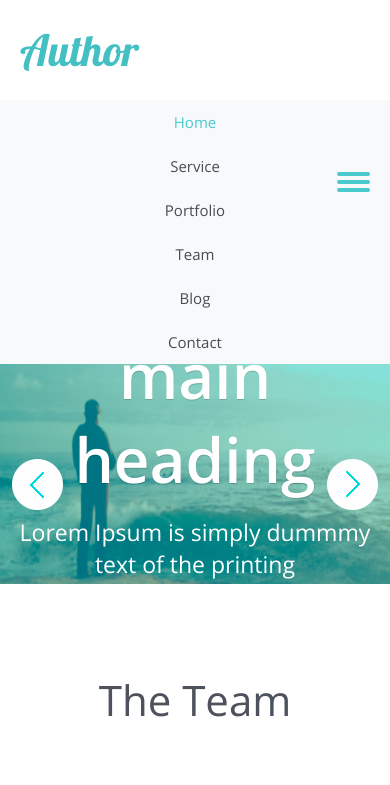
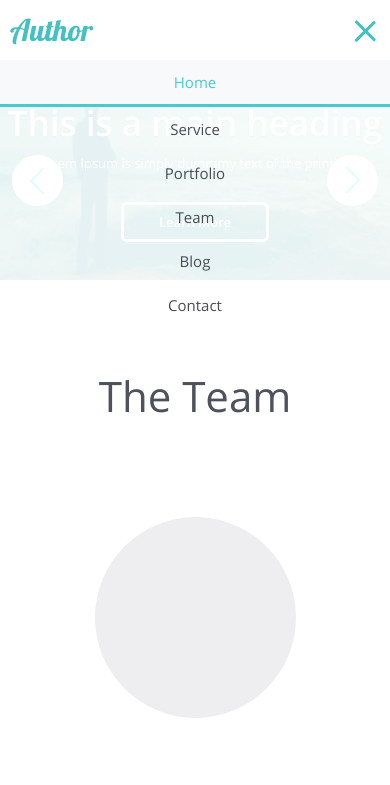
Before and after one commit to Melagomania/author, a website: page app/index.html in a window 390 px wide. Both pictures are taken after a click on the element 353 px from the left and 50 px from the top of the page. Shown: the top 785 px of the page. Drawn offline with nearby package versions, Linux system fonts and the light colour scheme; files that its build step writes are made by us from their sources; files whose address does not match are found by name.

Commit message:
made footer, team, price responsive

```diff
--- a/app/index.html
+++ b/app/index.html
@@ -10,14 +10,10 @@
 <body>
   <div class="header">
     <div class="topline">
+      <div class="content">
         <h1><a href="#">Author</a></h1>
 
         <nav>
-        <div class="toggle-menu">
-          <div></div>
-          <div></div>
-          <div></div>
-        </div>
           <ul>
             <li class="active"><a href="#">Home</a></li>
             <li><a href="#">Service</a></li>
@@ -27,6 +23,10 @@
             <li><a href="#">Contact</a></li>
           </ul>
         </nav>
+        <div class="toggle-menu">
+          <span></span>
+        </div>
+      </div>
     </div>
   <div class="slider">
     <div class="slide"><img src="img/banner.jpg" alt="">
@@ -54,7 +54,7 @@
 
   </div>
 </div>
-  <section class="team">
+  <section class="team content">
     <h2>The Team</h2>
     <ul>
       <li>
--- a/app/js/common.js
+++ b/app/js/common.js
@@ -13,9 +13,11 @@ $(document).ready(function() {
 	  dragEndSpeed : 800
 	 });
 
-	 var $menu_button = $(".toggle-menu");
-	 var $menu = $("nav ul");
-	 $menu_button.click(function () {
-	 	$menu.slideToggle("slow");
+	$(".toggle-menu").click(function () {
+		$(this).toggleClass("on");
+		$("nav").slideToggle("slow");
 	});
+
+
+
 });
--- a/app/sass/_media.sass
+++ b/app/sass/_media.sass
@@ -1,25 +1,40 @@
-@media only screen and (max-width: 1190px)
-  .topline h1
-    margin-left: 20px
+@media only screen and (max-width: 992px)
+  .team
+    ul
+      li
+        width: 47%
 
-@media only screen and (max-width: 700px)
-  .topline
-    position: relative
+@media only screen and (max-width: 768px)
+  .header
+    h1
+      font-size: 30px
+      line-height: 60px
     nav
-      float: none
-      .toggle-menu
+      display: none
+      width: 100%
+      ul li
         display: block
-      ul
-        background-color: $card-bg-color
         width: 100%
-        display: none
-        li
-          float: none
-          display: block
-          a
-            padding: 10px 20px
-          &.active, &:hover
-            border: none
-          &:active
-            border-bottom: 3px solid $main-color
-            background-color: #f3f4f6
+        a
+          padding: 10px 40px
+    .toggle-menu
+      display: block
+  .slider
+    margin-top: 60px
+    .slide
+      .text
+        font-size: 13px
+  .price
+    padding-bottom: 50px
+    .content
+      .card
+        display: block
+        width: 100%
+        margin: 0 auto 60px
+
+
+@media only screen and (max-width: 480px)
+  .team
+    ul
+      li
+        width: 100%
--- a/app/sass/_placeholders.sass
+++ b/app/sass/_placeholders.sass
@@ -1,8 +1,9 @@
 %container
-    max-width: 1170px
-    width: 100%
-    margin: 0 auto
-    overflow: hidden
+  max-width: 1170px
+  width: 100%
+  margin: 0 auto
+  overflow: hidden
+  box-sizing: border-box
 
 %cross
   &::before
@@ -25,3 +26,12 @@
   transform: translate(0px, -50%)
   &:hover
     opacity: 0.7
+
+%span-base
+  display: block
+  width: 100%
+  height: 3px
+  background-color: $main-logo-color
+  border-radius: 5px
+  left: 0
+  transition: all 0.3s
--- a/app/sass/style.sass
+++ b/app/sass/style.sass
@@ -4,8 +4,9 @@
   margin: 0
   padding: 0
 
-.visible
-  display: block
+.content
+  @extend %container
+
 body
   font-family: "Open Sans"
   font-size: 14px
@@ -13,10 +14,16 @@ body
   color: $font-color
 
 .topline
-  @extend %container
+  position: fixed
+  top: 0
+  left: 0
+  width: 100%
+  z-index: 999
+  background-color: rgba(255, 255, 255, 0.9)
   overflow: hidden
 
   h1
+    margin-left: 10px
     float: left
     font-family: "Lobster"
     font-weight: normal
@@ -49,24 +56,35 @@ body
           border-bottom: 3px solid $main-color
           a
             color: $main-color
-    .toggle-menu
-      display: none
-      position: absolute
-      top: 50%
-      transform: translate(0, -50%)
-      right: 20px
-      div
-        width: 33px
-        height: 4px
-        margin-bottom: 4px
-        border-radius: 2px
-        background-color: $main-color
-        &:last-child
-          margin-bottom: 0
 
-
+  .toggle-menu
+    display: none
+    position: absolute
+    top: 21px
+    right: 10px
+    cursor: pointer
+    width: 28px
+    height: 21px
+    span
+      position: relative
+      @extend %span-base
+      &::after, &::before
+        @extend %span-base
+        position: absolute
+        content: ""
+        display: block
+      &::after
+        top: 18px
+      &::before
+        top: 9px
+    &.on span
+      background-color: transparent
+      &:before
+        transform: rotate(45deg) translate(-1px, 0px)
+      &:after
+        transform: rotate(-45deg) translate(6px, -7px)
 .slider
-
+  margin-top: 103px
   .slide
     position: relative
     img
@@ -108,27 +126,23 @@ body
    background-position: 100% 0
 
 .team
-  @extend %container
   h2
     margin: 95px 0 100px 0
     font-size: 42px
     line-height: 42px
     font-weight: normal
   ul
-    margin-bottom: 100px
+    margin-bottom: 50px
     font-size: 0
     text-align: center
     li
       font-size: 14px
       box-sizing: border-box
       display: inline-block
-      max-width: 292px
-      padding: 0 21px
+      width: 25%
+      padding: 0 18px
       vertical-align: top
-      &:first-child
-        padding-left: 10px
-      &:last-child
-        padding-right: 10px
+      margin-bottom: 50px
       .team-photo
         position: relative
         margin: 0 auto 70px
@@ -136,6 +150,7 @@ body
         height: 201px
         background-color: $team-photo-color
         border-radius: 50%
+
         &:hover
           @extend %cross
       h3
@@ -151,20 +166,22 @@ body
 .price
   font-size: 0
   padding: 109px 0
+  text-align: center
   background-color: $price-bg-color
   .content
     @extend %container
     .card
+
       position: relative
-      margin-right: 30px
+      margin: 0 10px
+
       padding-bottom: 70px
       display: inline-block
       box-sizing: border-box
       max-width: 370px
-      width: 100%
+      width: 30%
       background-color: $card-bg-color
-      &:last-child
-        margin-right: 0
+
       h3
         padding: 28px 0
         font-size: 26px
@@ -193,11 +210,13 @@ body
             border-top: 1px solid $card-border-color
       button
         position: absolute
-        bottom: 0px
+        box-sizing: border-box
+        max-width: 168px
+        width: 100%
+        bottom: 30px
         left: 50%
         transform: translate(-50%, 0)
-        margin-bottom: 30px
-        padding: 8px 50px
+        padding: 8px 0
         font-size: 17px
         line-height: 24px
         font-weight: 600
@@ -224,6 +243,7 @@ footer
     color: #fff
     text-align: center
   .get-in-touch
+    margin-left: 10px
     float: left
     width: 40%
     h3
@@ -261,6 +281,7 @@ footer
   .forms
     width: 48%
     float: right
+    margin-right: 10px
     input
       box-sizing: border-box
       padding: 15px 30px
```
Also changed, not shown: app/css/style.css. Lines whose indentation alone changed are shown as unchanged.
